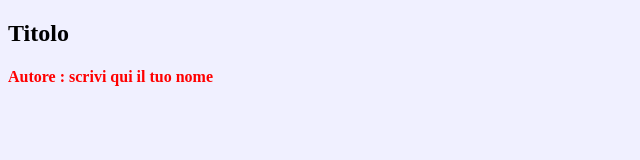
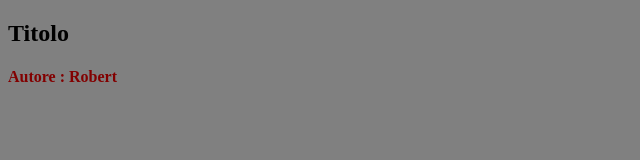
Before and after one commit to iisgalvanimi/css-39-flex-layouts-workshop-RobertBauer01, a plain HTML site: page index.html in a window 1280 px wide. Shown: the whole page, without its empty margins (0-640 px from the left). Drawn offline with Linux system fonts and the light colour scheme.

Commit message:
Esercizio completato

```diff
--- a/css/style.css
+++ b/css/style.css
@@ -1,7 +1,7 @@
 body {
-    background-color: hsl(240, 100%, 97%);
+    background-color: hsl(0, 0%, 50%);
 }
 
 #author {
-    color:red;
+    color:rgb(130, 0, 0);
 }
--- a/index.html
+++ b/index.html
@@ -9,9 +9,7 @@
   <body>
 
       <h2>Titolo</h2>
-      <h4 id="author">Autore : scrivi qui il tuo nome</h4>
-
-
+      <h4 id="author">Autore : Robert</h4>
 
   </body>
 </html>
```
Also changed, not shown: 01_stretch_all.html (+3 -9 lines), css/styles01.css (+6 -15 lines).
